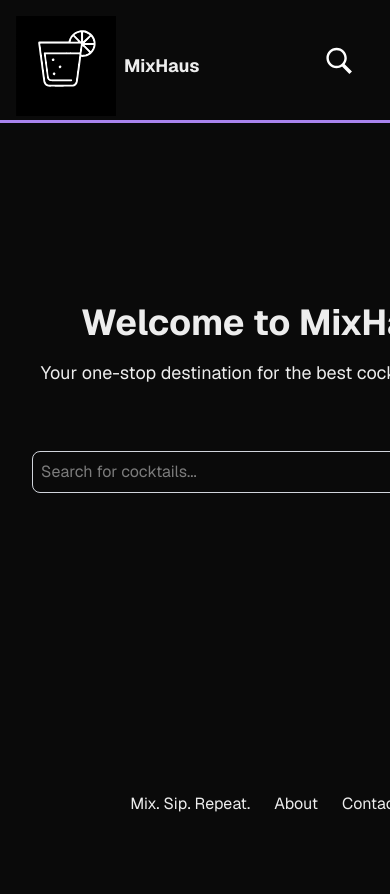
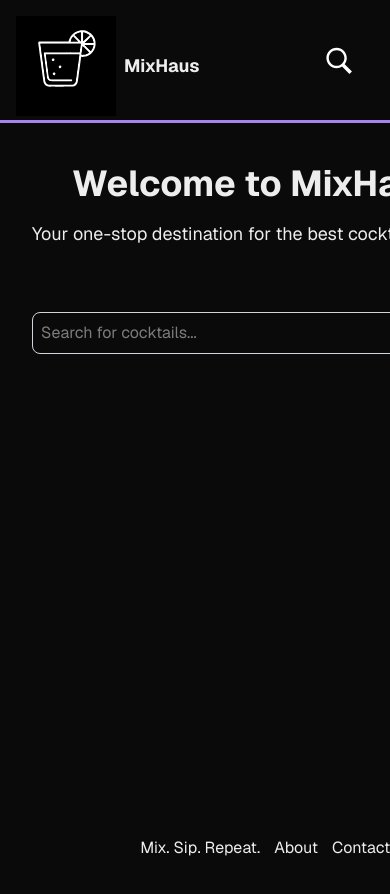
Before and after one commit to HBnax/MixHaus, a Next.js app: page / in a window 390 px wide. Shown: the top 894 px of the page. Before the commit the page ends 844 px from the top, so only its background shows below. Built offline with nearby package versions, Linux system fonts and the light colour scheme.

Commit message:
updated UI cards of drinks when outputted after search moved around items to ensure they aren't clashing updated logic to search based on start of name as opposed to includes

```diff
--- a/src/app/[about]/page.tsx
+++ b/src/app/[about]/page.tsx
@@ -6,7 +6,7 @@ export default function About() {
         <div className="grid grid-rows-[20px_1fr_20px] items-center justify-items-center min-h-screen p-8 pb-20 gap-16 sm:p-20 font-[family-name:var(--font-geist-sans)]">
             <header className="absolute top-0 left-0 w-full flex items-start justify-between h-[120px] p-4 z-10">
                 <div className="flex items-center gap-2">
-                    <Image
+                   <Image
                         src="/mixhaus.svg"
                         alt="Mixhaus logomark"
                         width={100}
--- a/src/app/page.tsx
+++ b/src/app/page.tsx
@@ -1,6 +1,6 @@
 "use client";
 
-import React, { useState } from "react";
+import React, { useState, useEffect } from "react";
 import Image from "next/image";
 import Link from "next/link";
 import { Database, Drink } from "./Database";
@@ -8,21 +8,39 @@ import { Database, Drink } from "./Database";
 export default function Home() {
   const [searchQuery, setSearchQuery] = useState("");
   const [searchResults, setSearchResults] = useState<Drink[]>([]);
+  const [isLoading, setIsLoading] = useState(false);
 
-  const handleSearch = async (e: React.FormEvent<HTMLFormElement>) => {
-    e.preventDefault();
-    if (!searchQuery.trim()) return;
+  const handleSearch = async (query: string) => {
+    if (!query.trim()){
+      setSearchResults([]);
+      return;
+    }
+
+    setIsLoading(true);
 
     try {
-      const result = await Database.getCocktailsByName(searchQuery.trim());
-      setSearchResults(result.drinks || []);
+      const result = await Database.getCocktailsByName(query.trim());
+      const filteredResults = (result.drinks || []).filter((drink: Drink) =>
+      drink.strDrink.toLowerCase().startsWith(query.toLowerCase())
+    );
+      setSearchResults(filteredResults || []);
     } catch (error) {
       console.error("Search failed:", error);
+    } finally {
+      setIsLoading(false);
     }
   };
 
+  useEffect(() => {
+    const delayDebounce = setTimeout(() => {
+      handleSearch(searchQuery);
+    }, 10);
+
+    return () => clearTimeout(delayDebounce);
+  }, [searchQuery]);
+
   return (
-    <div className="grid grid-rows-[20px_1fr_20px] items-center justify-items-center min-h-screen p-8 pb-20 gap-16 sm:p-20 font-[family-name:var(--font-geist-sans)]">
+    <div className="grid grid-rows-[20px_1fr_20px] items-center justify-items-center min-h-screen p-8 pb-20 mb-[50] gap-16 sm:p-20 font-[family-name:var(--font-geist-sans)]">
       <header className="absolute top-0 left-0 w-full flex items-start justify-between h-[120px] p-4 z-10">
         <div className="flex items-center gap-2">
           <Image
@@ -50,9 +68,9 @@ export default function Home() {
 
       <div className="w-full h-[3px] bg-[#a984ee] absolute top-[120px]"></div>
 
-      <main className="flex flex-col gap-[32px] row-start-2 items-center sm:items-start">
-        <div className="flex gap-4 items-center flex-col sm:flex-row">
-          <div className="flex flex-col gap-4">
+      <section className="flex flex-col gap-[32px] min-h-[300px] row-start-2 items-start justify-start sm:items-start mt-12 mb-[50]">
+        <div className="text-center">
+          <div className="flex flex-col gap-4 justify-center items-center">
             <h1 className="text-4xl font-bold text-center">
               Welcome to MixHaus
             </h1>
@@ -61,12 +79,17 @@ export default function Home() {
             </p>
           </div>
         </div>
-
-        <form onSubmit={handleSearch} className="flex items-center gap-2 mt-8">
+        <form
+          onSubmit={(query) => {
+          query.preventDefault();
+          handleSearch(searchQuery);
+          }}
+          className="flex items-center gap-2 mt-8"
+        >
           <input
             type="text"
             value={searchQuery}
-            onChange={(e) => setSearchQuery(e.target.value)}
+            onChange={(query) => setSearchQuery(query.target.value)}
             placeholder="Search for cocktails..."
             className="border border-gray-300 rounded-lg p-2 w-[375px] focus:outline-none focus:ring-1 focus:ring-[#a984ee]"
           />
@@ -77,23 +100,40 @@ export default function Home() {
             Search
           </button>
         </form>
-        {searchResults.length > 0 && (
-          <ul className="mt-6 space-y-4">
+      </section>
+
+      <div className="h-100"></div>
+
+      <section className="w-full min-h-[200px] flex flex-col items-center mt-10">
+        {isLoading && <p className="text-gray-500"> Loading...</p>}
+
+          {!isLoading && searchResults.length > 0 ? (
+            <ul className="grid grid-cols-2 sm:grid-cols-3 lg:grid-cols-4 gap-6">
               {searchResults.map((drink: Drink) => (
-              <li key={drink.idDrink} className="border p-4 rounded-lg">
-                <h2 className="font-bold text-xl">{drink.strDrink}</h2>
+                <li key={drink.idDrink} className="border p-4 rounded-lg flex flex-col items-center justify-center text-center">
                   <Image
                     src={drink.strDrinkThumb}
                     alt={drink.strDrink}
                     width={100}
                     height={100}
+                    className="rounded-lg"
                   />
+                  <h2 className="font-bold text-xl mt-2">{drink.strDrink}</h2>
                 </li>
               ))}
             </ul>
+          ) : (
+            !isLoading && searchQuery && (
+              <p className ="text-gray-500">
+                No results found for "{searchQuery}"
+              </p>
+            )
           )}
-      </main>
-      <footer className="row-start-3 flex gap-[24px] flex-wrap items-center justify-center p-4 mt-25">
+        </section>
+
+      <div className="h-40"></div>
+
+      <footer className="flex gap-[14px] flex-wrap items-center justify-center">
         <span className="flex items-center gap-2">Mix. Sip. Repeat.</span>
         <Link
           className="flex items-center gap-2 hover:underline hover:underline-offset-4 hover:text-[#c2a9f5]"
```
Lines whose indentation alone changed are shown as unchanged.
